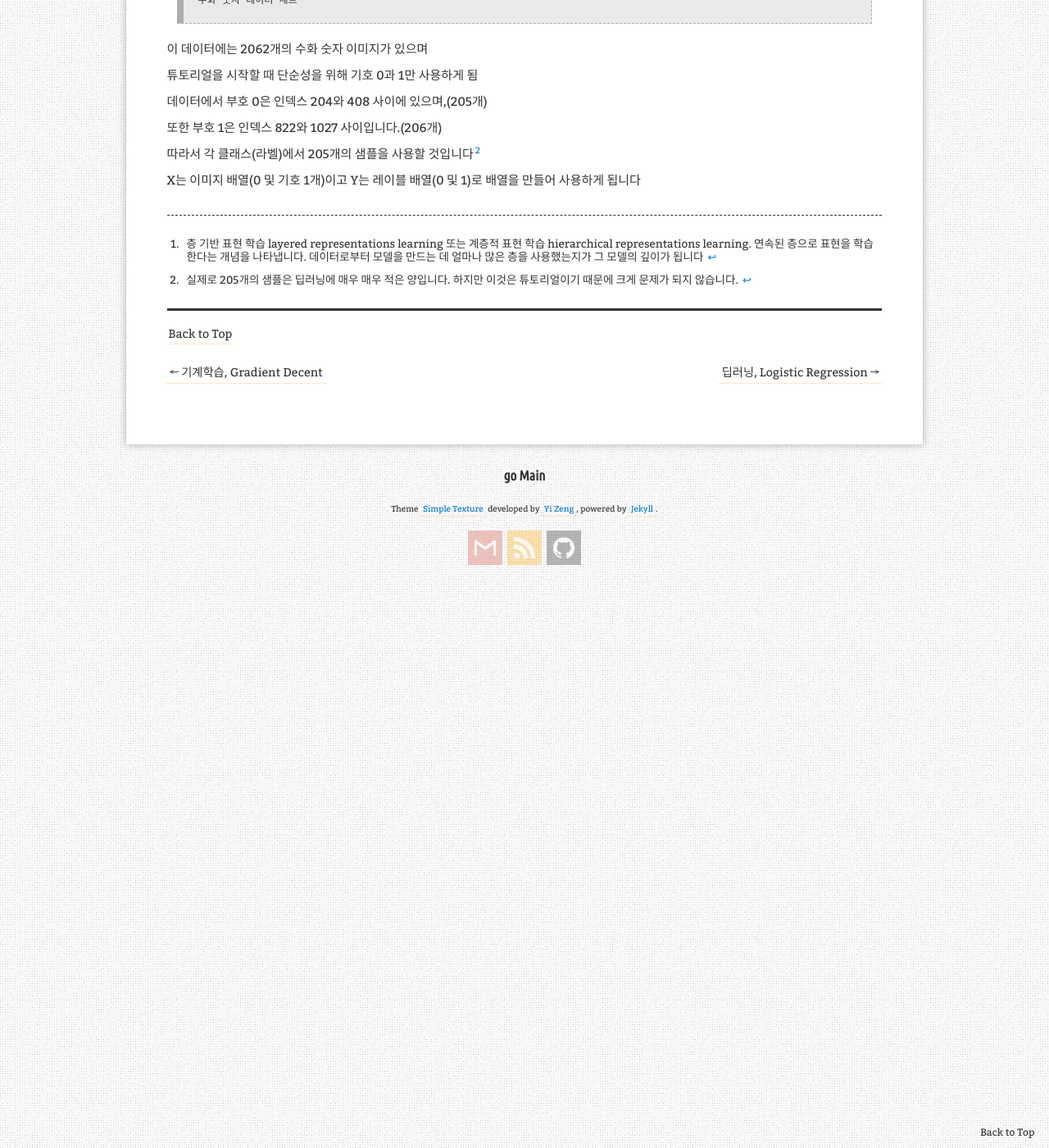
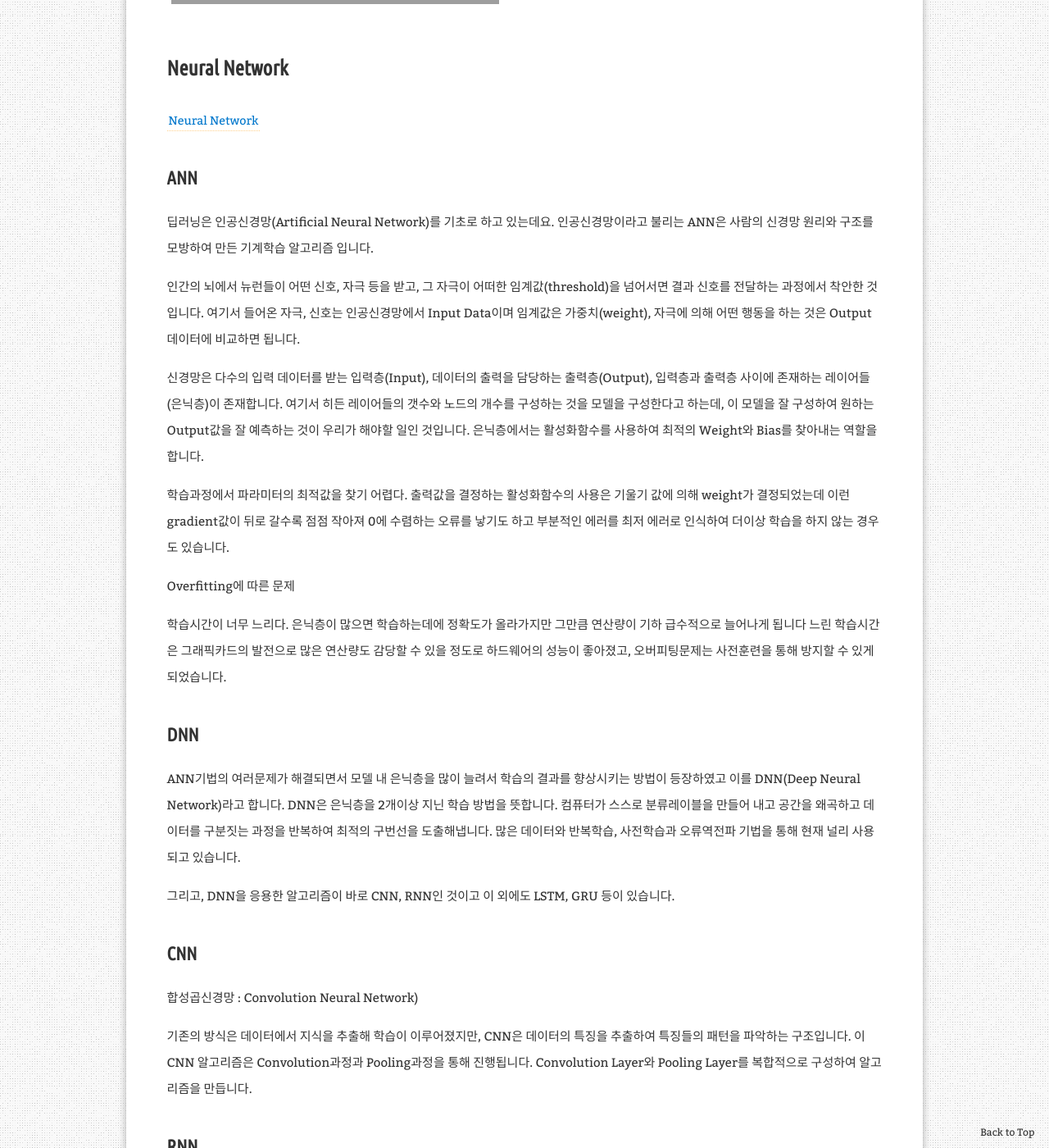
Before and after one commit to aristohyun/aristohyun.github.io, a Jekyll site: the page built from _posts/2021-08-02-Deep-Learning-Tutorial.md, in a window 1280 px wide and 1400 px high, scrolled down 1781 px. Shown: the whole window at 82% size. Built offline with Jekyll 4.4.1, drawn with Linux system fonts in a browser that asks for light colours; comment, search, counter and statistics services are not loaded; some of the changed text lies outside the part shown; grey boxes are pictures that could not be loaded.

Commit message:
Update 2021-08-02-Deep-Learning-Tutorial.md

```diff
--- a/_posts/2021-08-02-Deep-Learning-Tutorial.md
+++ b/_posts/2021-08-02-Deep-Learning-Tutorial.md
@@ -33,6 +33,52 @@ redirect_from:
 ![image](https://user-images.githubusercontent.com/32366711/128166064-a7d49b3f-6219-4d26-a830-cdc7cd27119d.png)
 
 
+# Neural Network
+
+[Neural Network](https://ebbnflow.tistory.com/119)
+
+
+## ANN
+
+딥러닝은 인공신경망(Artificial Neural Network)를 기초로 하고 있는데요. 인공신경망이라고 불리는 ANN은 사람의 신경망 원리와 구조를 모방하여 만든 기계학습 알고리즘 입니다.
+
+인간의 뇌에서 뉴런들이 어떤 신호, 자극 등을 받고, 그 자극이 어떠한 임계값(threshold)을 넘어서면 결과 신호를 전달하는 과정에서 착안한 것입니다. 여기서 들어온 자극, 신호는 인공신경망에서 Input Data이며 임계값은 가중치(weight), 자극에 의해 어떤 행동을 하는 것은 Output데이터에 비교하면 됩니다.
+
+신경망은 다수의 입력 데이터를 받는 입력층(Input), 데이터의 출력을 담당하는 출력층(Output), 입력층과 출력층 사이에 존재하는 레이어들(은닉층)이 존재합니다. 여기서 히든 레이어들의 갯수와 노드의 개수를 구성하는 것을 모델을 구성한다고 하는데, 이 모델을 잘 구성하여 원하는 Output값을 잘 예측하는 것이 우리가 해야할 일인 것입니다. 은닉층에서는 활성화함수를 사용하여 최적의 Weight와 Bias를 찾아내는 역할을 합니다.
+
+
+학습과정에서 파라미터의 최적값을 찾기 어렵다.
+출력값을 결정하는 활성화함수의 사용은 기울기 값에 의해 weight가 결정되었는데 이런 gradient값이 뒤로 갈수록 점점 작아져 0에 수렴하는 오류를 낳기도 하고 부분적인 에러를 최저 에러로 인식하여 더이상 학습을 하지 않는 경우도 있습니다.
+
+Overfitting에 따른 문제
+
+학습시간이 너무 느리다.
+은닉층이 많으면 학습하는데에 정확도가 올라가지만 그만큼 연산량이 기하 급수적으로 늘어나게 됩니다
+느린 학습시간은 그래픽카드의 발전으로 많은 연산량도 감당할 수 있을 정도로 하드웨어의 성능이 좋아졌고, 오버피팅문제는 사전훈련을 통해 방지할 수 있게 되었습니다.
+
+
+## DNN
+
+ANN기법의 여러문제가 해결되면서 모델 내 은닉층을 많이 늘려서 학습의 결과를 향상시키는 방법이 등장하였고 이를 DNN(Deep Neural Network)라고 합니다. DNN은 은닉층을 2개이상 지닌 학습 방법을 뜻합니다. 컴퓨터가 스스로 분류레이블을 만들어 내고 공간을 왜곡하고 데이터를 구분짓는 과정을 반복하여 최적의 구번선을 도출해냅니다. 많은 데이터와 반복학습, 사전학습과 오류역전파 기법을 통해 현재 널리 사용되고 있습니다.
+
+그리고, DNN을 응용한 알고리즘이 바로 CNN, RNN인 것이고 이 외에도 LSTM, GRU 등이 있습니다.
+
+
+
+## CNN
+
+합성곱신경망 : Convolution Neural Network)
+
+기존의 방식은 데이터에서 지식을 추출해 학습이 이루어졌지만, CNN은 데이터의 특징을 추출하여 특징들의 패턴을 파악하는 구조입니다. 이 CNN 알고리즘은 Convolution과정과 Pooling과정을 통해 진행됩니다. Convolution Layer와 Pooling Layer를 복합적으로 구성하여 알고리즘을 만듭니다.
+
+
+## RNN
+
+RNN(순환신경망 : Recurrent Neural Network)
+
+RNN 알고리즘은 반복적이고 순차적인 데이터(Sequential data)학습에 특화된 인공신경망의 한 종류로써 내부의 순환구조가 들어있다는 특징을 가지고 있습니다. 순환구조를 이용하여 과거의 학습을 Weight를 통해 현재 학습에 반영합니다. 기존의 지속적이고 반복적이며 순차적인 데이터학습의 한계를 해결하연 알고리즘 입니다. 현재의 학습과 과거의 학습의 연결을 가능하게 하고 시간에 종속된다는 특징도 가지고 있습니다. 음성 웨이브폼을 파악하거나, 텍스트의 앞 뒤 성분을 파악할 때 주로 사용됩니다.
+
+
 # Overview the Data Set
 
 > 수화 숫자 데이터 세트
```
